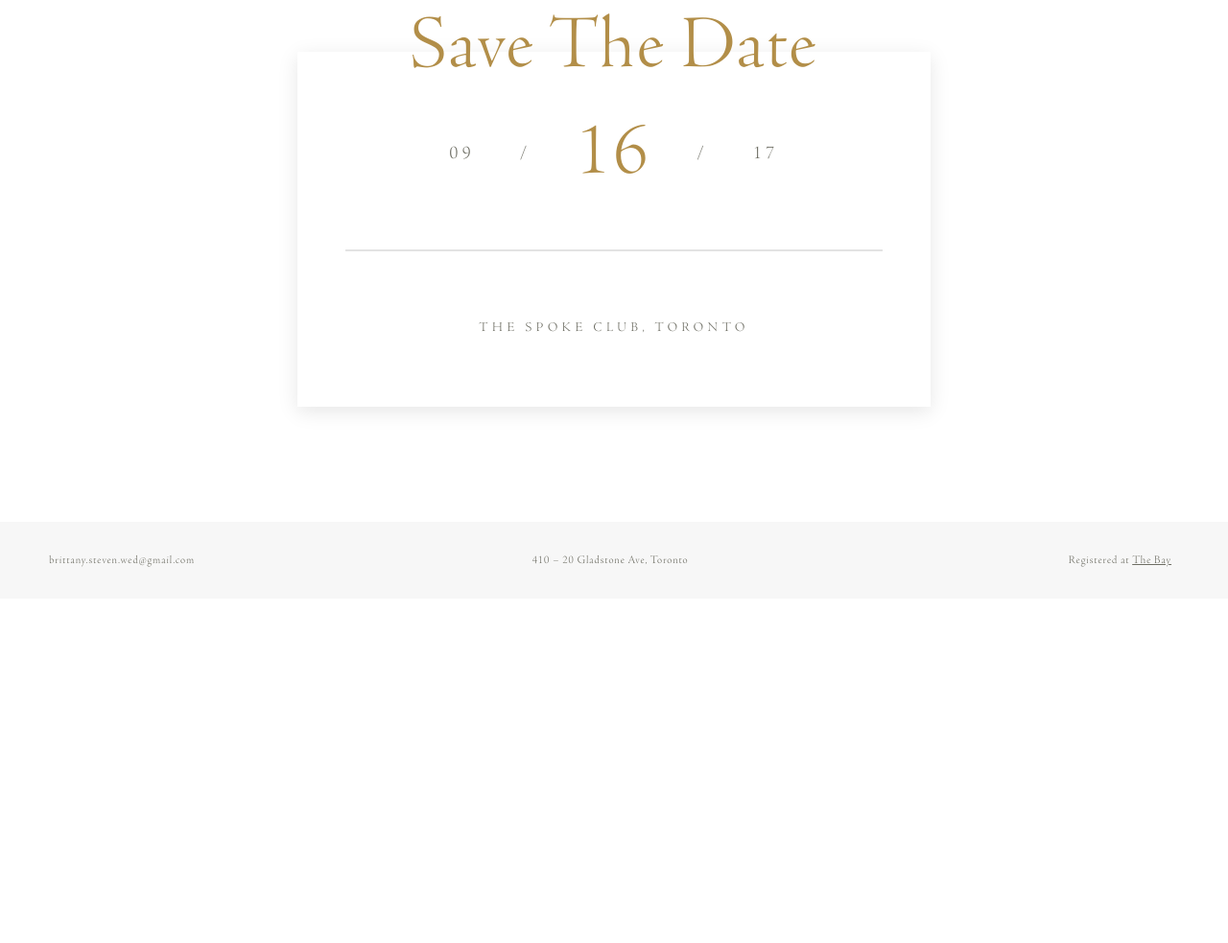
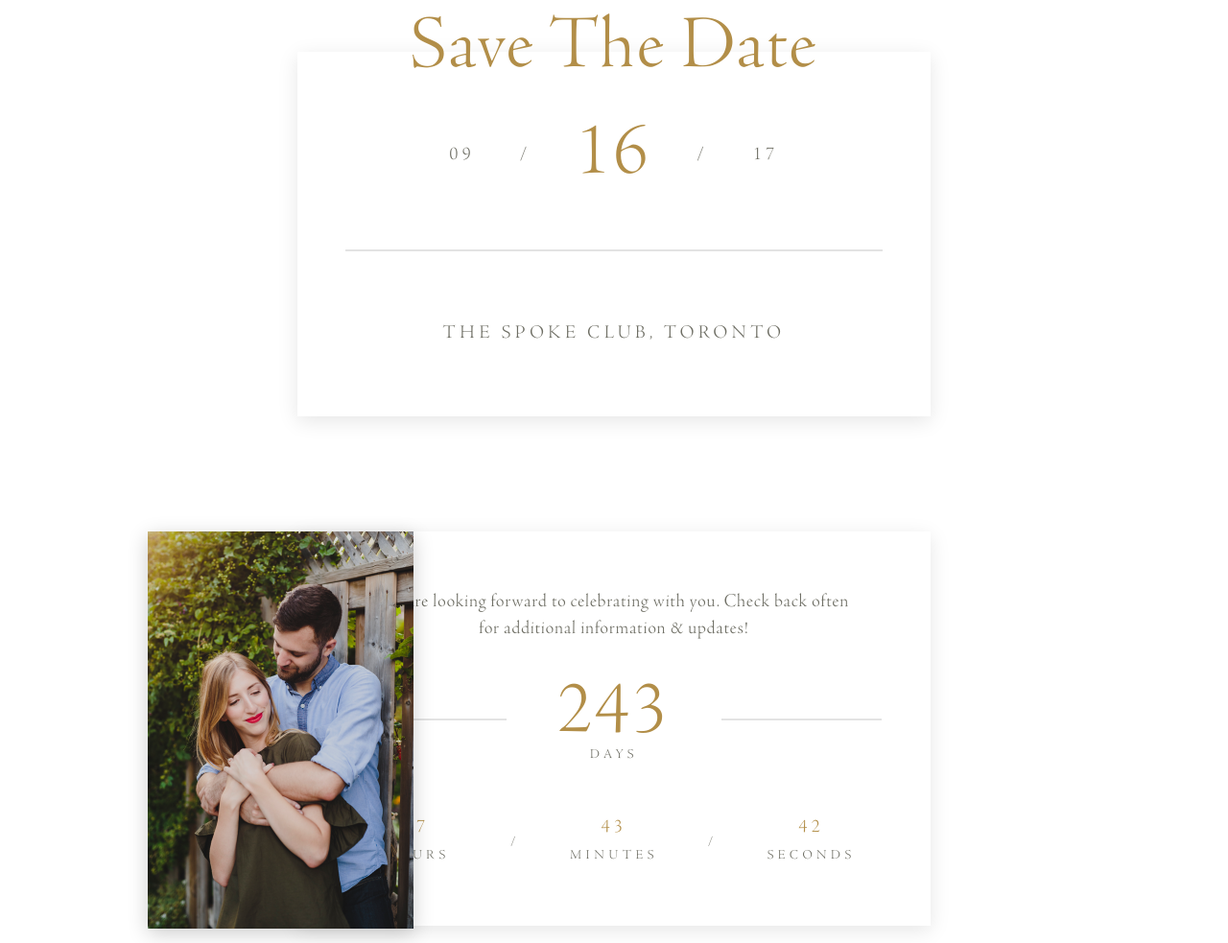
Before and after one commit to grphc-dsgnr/Wedding, a plain HTML site: page index.html in a window 1280 px wide. Shown: the part 677-1660 px from the top of the page at 96% size. Before the commit the page ends 1301 px from the top, so only its background shows below. Drawn offline with Linux system fonts and the light colour scheme.

Commit message:
countdown component completed

```diff
--- a/index.html
+++ b/index.html
@@ -36,6 +36,30 @@
 				</div>
 			</div>
 		</div>
+		<div class="content-container">
+			<img class="rt-img" src="public/assets/BS-17.png">
+			<div class="content-box">
+				<div class="box-top">
+					<h4 class="copy">We are looking forward to celebrating with you. Check back often for additional information &amp; updates!</h4>
+				</div>
+				<div id="clockdiv">
+					<div class="date-container">
+						<hr class="half">
+						<h3 class="countdown"><strong class="days"></strong><br><span>Days</span></h3>
+						<hr class="half">
+					</div>
+					<div class="box-bottom">
+						<div class="date">
+							<h4 class="countdown"><strong class="hours"></strong><br><span>Hours</span></h4>
+							<h4 class="countdown"><span>/</span></h4>
+							<h4 class="countdown"><strong class="minutes"></strong><br><span>Minutes</span></h4>
+							<h4 class="countdown"><span>/</span></h4>
+							<h4 class="countdown"><strong class="seconds"></strong><br><span>Seconds</span></h4>
+						</div>
+					</div>
+				</div>
+			</div>
+		</div>
 		<div class="footer">
 			<div class="foot-col">
 				brittany.steven.wed@gmail.com
@@ -58,4 +82,5 @@
   ga('send', 'pageview');
 
 </script>
+	<script src="public/scripts/countdown.js" type="text/javascript" ></script>
 </html>
--- /dev/null
+++ b/public/scripts/countdown.js
@@ -0,0 +1,42 @@
+function getTimeRemaining(endtime) {
+  var t = Date.parse(endtime) - Date.parse(new Date());
+  var seconds = Math.floor((t / 1000) % 60);
+  var minutes = Math.floor((t / 1000 / 60) % 60);
+  var hours = Math.floor((t / (1000 * 60 * 60)) % 24);
+  var days = Math.floor(t / (1000 * 60 * 60 * 24));
+  return {
+    'total': t,
+    'days': days,
+    'hours': hours,
+    'minutes': minutes,
+    'seconds': seconds
+  };
+}
+
+function initializeClock(id, endtime) {
+  var clock = document.getElementById(id);
+  var daysSpan = clock.querySelector('.days');
+  var hoursSpan = clock.querySelector('.hours');
+  var minutesSpan = clock.querySelector('.minutes');
+  var secondsSpan = clock.querySelector('.seconds');
+  console.log(daysSpan);
+  function updateClock() {
+    var t = getTimeRemaining(endtime);
+
+    daysSpan.innerHTML = t.days;
+    hoursSpan.innerHTML = ('0' + t.hours).slice(-2);
+    minutesSpan.innerHTML = ('0' + t.minutes).slice(-2);
+    secondsSpan.innerHTML = ('0' + t.seconds).slice(-2);
+
+    if (t.total <= 0) {
+      clearInterval(timeinterval);
+    }
+  }
+
+  updateClock();
+  var timeinterval = setInterval(updateClock, 1000);
+}
+
+var deadline = "September 16 2017 16:00:00 EST-0500"
+// var deadline = new Date(Date.parse(new Date()) + 15 * 24 * 60 * 60 * 1000);
+initializeClock('clockdiv', deadline);
--- a/public/styles/style.css
+++ b/public/styles/style.css
@@ -62,6 +62,13 @@ h3 {
   letter-spacing: 4.6px;
 }
 
+h3.countdown {
+  line-height: 28px;
+  vertical-align: middle;
+  margin-top: 30px;
+  font-weight: 100 !important;
+}
+
 h4 {
   display: inline-block;
   margin: 0px;
@@ -69,8 +76,36 @@ h4 {
   font-size: 20px;
   font-style: normal;
   font-stretch: normal;
-  line-height: 2.86;
+  line-height: 2.6;
   letter-spacing: 4.6px;
+}
+
+h4 span ,h3 span {
+  font-size: 14px;
+  text-transform: uppercase;
+  letter-spacing: 4.6px;
+  color: #6e6e64;
+  line-height: 24px;
+}
+
+h4.countdown {
+  font-size: 20px !important;
+  line-height: 28px;
+  color: #b28e48;
+  width: 19%;
+  text-align: center;
+  vertical-align: middle;
+  font-weight: 100 !important;
+}
+
+h4.countdown span {
+  font-size: 14px;
+}
+
+h4.copy {
+  font-size: 20px ;
+  line-height: 28px;
+  letter-spacing: 1px;
 }
 
 /* Global Settings */
@@ -112,7 +147,7 @@ body {
 
 .content-box {
   width: 660px;
-  height: 370px;
+  height: auto;
   margin: auto;
   text-align: center;
   background-color: white;
@@ -124,10 +159,21 @@ body {
   margin: 0 50px;
 }
 
+.content-box hr.half {
+  width: 25%;
+  margin: 0 50px;
+  display: inline-block;
+  vertical-align: middle;
+}
+
 .date {
   margin:0 auto;
   display: block;
   width: 100%;
+}
+
+.date-container {
+  margin: -20px 0 -10px 0;
 }
 
 .box-top {
@@ -140,6 +186,7 @@ body {
   display: inline-block;
   margin: 60px 50px;
   vertical-align: middle;
+  width: 80%;
 }
 
 .box-top h4, .box-top h3 {
@@ -150,10 +197,27 @@ body {
 .box-bottom h4 {
   margin: auto;
   display: inline-block;
-  font-size: 14px;
   text-align: center;
   text-transform: uppercase;
   letter-spacing: 4.6px;
+}
+
+
+.rt-img {
+  display: block;
+  position: absolute;
+  left: 12%;
+  width: 277px;
+	height: 414px;
+  box-shadow: 0 5px 20px 0 rgba(0, 0, 0, 0.2);
+}
+
+.countdown h3 strong , .countdown h4 strong {
+  font-weight: 100 !important;
+}
+
+strong {
+  font-weight: 100 !important;
 }
 
 .footer {
```
Also changed, not shown: public/assets/BS-17.png (added).
